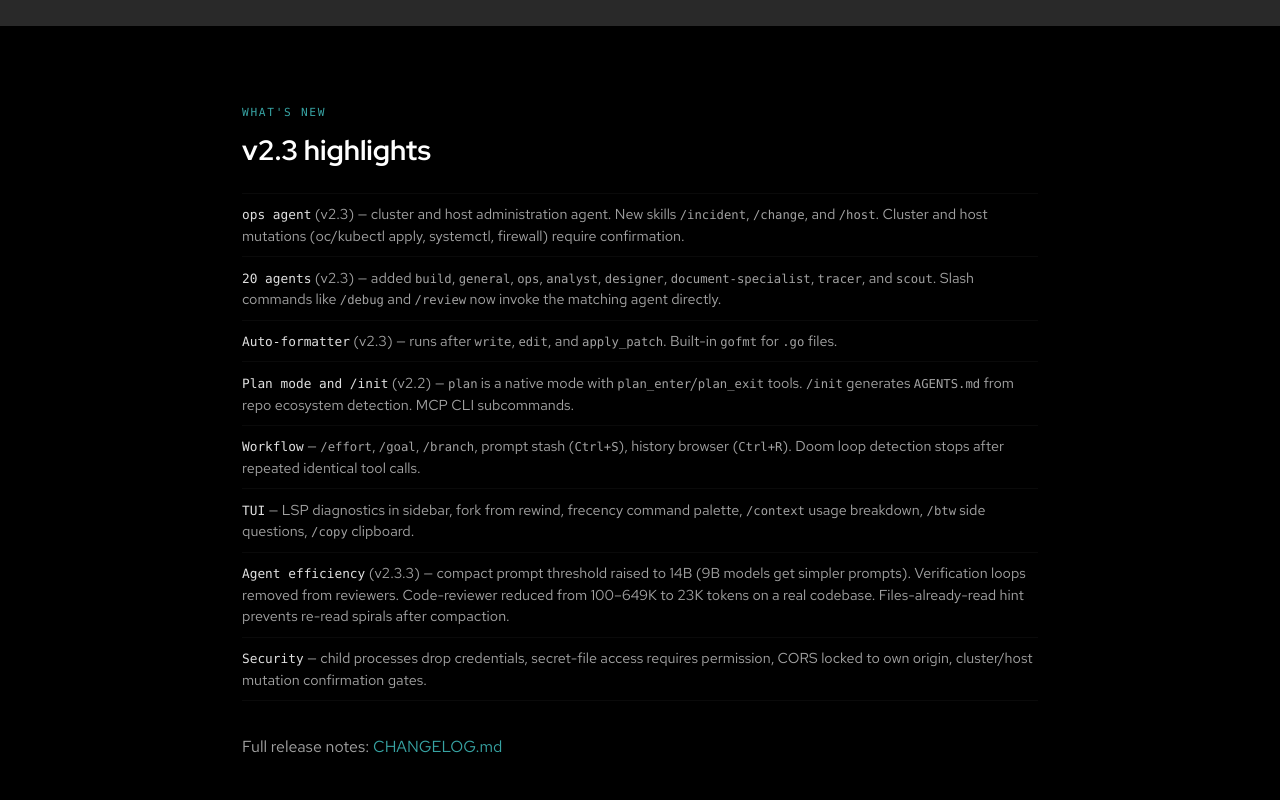
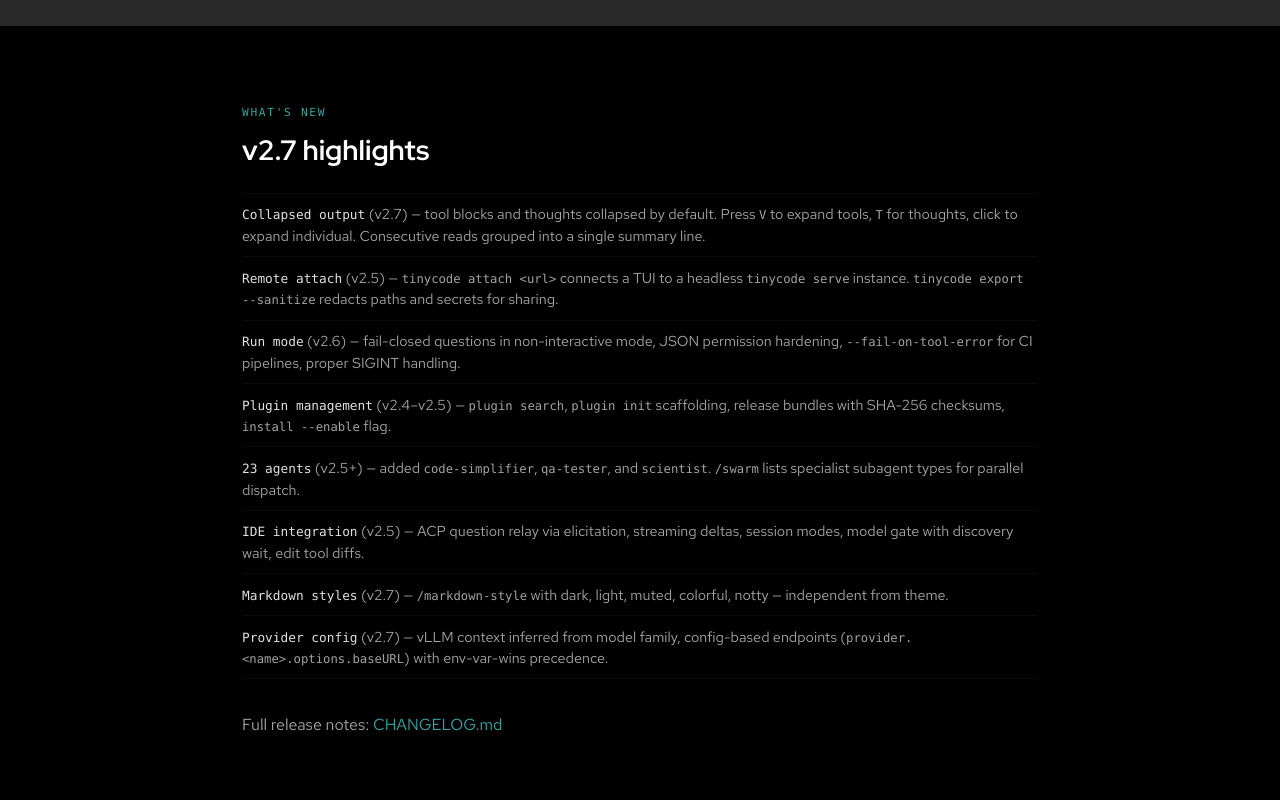
Before and after one commit to bobbyjohnstx/bobbyjohnstx.github.io, a plain HTML site: page tinycode.html in a window 1280 px wide. Shown: the part 980-1780 px from the top of the page. Drawn offline with Linux system fonts and the light colour scheme; a web font is replaced by a local one.

Commit message:
feat(tinycode): update for v2.7 — collapsed output, remote attach, 23 agents
Update What's New to v2.7 highlights: collapsed tool/thought blocks,
remote attach, run mode hardening, plugin management, markdown styles,
provider config. Agent grid updated with code-simplifier, qa-tester,
scientist. Plugin list reflects current codebase composition with new
Diagnostics category. index.html adds lightwell-python and
lightwell-java repos, fixes tinycode star count.

Co-Authored-By: Claude Opus 4.6 (1M context) <noreply@anthropic.com>

```diff
--- a/tinycode.html
+++ b/tinycode.html
@@ -394,16 +394,16 @@
     <section class="sec">
       <div class="container">
         <div class="sec-label">What's New</div>
-        <h2 class="sec-title">v2.3 highlights</h2>
+        <h2 class="sec-title">v2.7 highlights</h2>
         <ul class="details">
-          <li><span class="dt">ops agent</span> (v2.3) &mdash; cluster and host administration agent. New skills <code>/incident</code>, <code>/change</code>, and <code>/host</code>. Cluster and host mutations (oc/kubectl apply, systemctl, firewall) require confirmation.</li>
-          <li><span class="dt">20 agents</span> (v2.3) &mdash; added <code>build</code>, <code>general</code>, <code>ops</code>, <code>analyst</code>, <code>designer</code>, <code>document-specialist</code>, <code>tracer</code>, and <code>scout</code>. Slash commands like <code>/debug</code> and <code>/review</code> now invoke the matching agent directly.</li>
-          <li><span class="dt">Auto-formatter</span> (v2.3) &mdash; runs after <code>write</code>, <code>edit</code>, and <code>apply_patch</code>. Built-in <code>gofmt</code> for <code>.go</code> files.</li>
-          <li><span class="dt">Plan mode and /init</span> (v2.2) &mdash; <code>plan</code> is a native mode with <code>plan_enter</code>/<code>plan_exit</code> tools. <code>/init</code> generates <code>AGENTS.md</code> from repo ecosystem detection. MCP CLI subcommands.</li>
-          <li><span class="dt">Workflow</span> &mdash; <code>/effort</code>, <code>/goal</code>, <code>/branch</code>, prompt stash (<code>Ctrl+S</code>), history browser (<code>Ctrl+R</code>). Doom loop detection stops after repeated identical tool calls.</li>
-          <li><span class="dt">TUI</span> &mdash; LSP diagnostics in sidebar, fork from rewind, frecency command palette, <code>/context</code> usage breakdown, <code>/btw</code> side questions, <code>/copy</code> clipboard.</li>
-          <li><span class="dt">Agent efficiency</span> (v2.3.3) &mdash; compact prompt threshold raised to 14B (9B models get simpler prompts). Verification loops removed from reviewers. Code-reviewer reduced from 100&ndash;649K to 23K tokens on a real codebase. Files-already-read hint prevents re-read spirals after compaction.</li>
-          <li><span class="dt">Security</span> &mdash; child processes drop credentials, secret-file access requires permission, CORS locked to own origin, cluster/host mutation confirmation gates.</li>
+          <li><span class="dt">Collapsed output</span> (v2.7) &mdash; tool blocks and thoughts collapsed by default. Press <code>V</code> to expand tools, <code>T</code> for thoughts, click to expand individual. Consecutive reads grouped into a single summary line.</li>
+          <li><span class="dt">Remote attach</span> (v2.5) &mdash; <code>tinycode attach &lt;url&gt;</code> connects a TUI to a headless <code>tinycode serve</code> instance. <code>tinycode export --sanitize</code> redacts paths and secrets for sharing.</li>
+          <li><span class="dt">Run mode</span> (v2.6) &mdash; fail-closed questions in non-interactive mode, JSON permission hardening, <code>--fail-on-tool-error</code> for CI pipelines, proper SIGINT handling.</li>
+          <li><span class="dt">Plugin management</span> (v2.4&ndash;v2.5) &mdash; <code>plugin search</code>, <code>plugin init</code> scaffolding, release bundles with SHA-256 checksums, <code>install --enable</code> flag.</li>
+          <li><span class="dt">23 agents</span> (v2.5+) &mdash; added <code>code-simplifier</code>, <code>qa-tester</code>, and <code>scientist</code>. <code>/swarm</code> lists specialist subagent types for parallel dispatch.</li>
+          <li><span class="dt">IDE integration</span> (v2.5) &mdash; ACP question relay via elicitation, streaming deltas, session modes, model gate with discovery wait, edit tool diffs.</li>
+          <li><span class="dt">Markdown styles</span> (v2.7) &mdash; <code>/markdown-style</code> with dark, light, muted, colorful, notty &mdash; independent from theme.</li>
+          <li><span class="dt">Provider config</span> (v2.7) &mdash; vLLM context inferred from model family, config-based endpoints (<code>provider.&lt;name&gt;.options.baseURL</code>) with env-var-wins precedence.</li>
         </ul>
         <p class="sec-desc" style="margin-top:1.5rem;margin-bottom:0">Full release notes: <a href="https://github.com/bobbyjohnstx/tinycode/blob/main/CHANGELOG.md" target="_blank" rel="noopener">CHANGELOG.md</a></p>
       </div>
@@ -474,15 +474,17 @@ Trace from the HTTP handler to the token validation.</pre>
 
         <h3 class="sub">Key features</h3>
         <ul class="details">
-          <li><span class="dt">Multi-agent orchestration</span> &mdash; <code>/swarm</code> runs parallel agents as goroutines; <code>--plan</code> shows decomposition before dispatch.</li>
+          <li><span class="dt">Collapsed output</span> &mdash; tool blocks and thoughts collapsed by default. <code>V</code> expands all tools, <code>T</code> expands thoughts, click for individual. Consecutive reads grouped into summary lines.</li>
+          <li><span class="dt">Multi-agent orchestration</span> &mdash; <code>/swarm</code> runs parallel agents as goroutines with specialist subagent types (code-reviewer, security-reviewer, test-engineer, architect, debugger); <code>--plan</code> shows decomposition before dispatch.</li>
           <li><span class="dt">Workflow commands</span> &mdash; <code>/effort</code> adjusts reasoning depth, <code>/goal</code> runs autonomous loops until a condition is met, <code>/branch</code> forks conversations.</li>
+          <li><span class="dt">Markdown styles</span> &mdash; <code>/markdown-style</code> with dark, light, muted, colorful, notty &mdash; independent from theme.</li>
           <li><span class="dt">Context awareness</span> &mdash; <code>/context</code> visualizes usage with category breakdown, <code>/btw</code> for side questions, <code>/changes</code> for tinycode-modified files only.</li>
           <li><span class="dt">Extended thinking</span> &mdash; <code>/thinking</code> controls reasoning budget (off/low/medium/high/max).</li>
           <li><span class="dt">Snapshot undo/redo</span> &mdash; <code>/undo</code>, <code>/redo</code>, and <code>/rewind</code> to any earlier conversation turn.</li>
           <li><span class="dt">Built-in tools</span> &mdash; <code>monitor</code> watches background processes, <code>notepad</code> survives compaction, <code>report_findings</code> for structured review output.</li>
           <li><span class="dt">Which-key panel</span> (<code>Ctrl+X</code>) &mdash; floating overlay showing all leader key follow-ups.</li>
-          <li><span class="dt">Frecency command palette</span> &mdash; ranked by usage frequency + recency.</li>
-          <li><span class="dt">Session management</span> &mdash; left sidebar, resume from CLI (<code>-c</code>/<code>-r</code>), archive, HTML export, clipboard copy (<code>/copy</code>).</li>
+          <li><span class="dt">Plugin management</span> &mdash; <code>plugin search</code>, <code>plugin init</code> scaffolding, release bundles with SHA-256 checksums.</li>
+          <li><span class="dt">Session management</span> &mdash; resume from CLI (<code>-c</code>/<code>-r</code>), archive, HTML export, clipboard copy (<code>/copy</code>).</li>
           <li><span class="dt">Hooks</span> &mdash; shell hooks in <code>settings.json</code>; <code>additionalContext</code> injects text into model context.</li>
         </ul>
 
@@ -505,12 +507,14 @@ Trace from the HTTP handler to the token validation.</pre>
         <h2 class="sec-title">Embedded web interface</h2>
         <p class="sec-desc">SolidJS web UI embedded in the binary via <code>go:embed</code>. Same conversation, agent, and tool capabilities as the TUI, served from the built-in HTTP server.</p>
 <pre><span class="p">$</span> tinycode serve    <span class="c"># headless REST + SSE API server</span>
-<span class="p">$</span> tinycode web      <span class="c"># server + web UI</span></pre>
+<span class="p">$</span> tinycode web      <span class="c"># server + web UI</span>
+<span class="p">$</span> tinycode attach <span class="s">http://host:4096</span>  <span class="c"># remote TUI client</span></pre>
         <ul class="details">
-          <li><span class="dt">Non-interactive mode</span> &mdash; <code>tinycode run &lt;prompt&gt;</code> runs a prompt and exits, for scripts and CI.</li>
+          <li><span class="dt">Non-interactive mode</span> &mdash; <code>tinycode run &lt;prompt&gt;</code> runs a prompt and exits. <code>--fail-on-tool-error</code> for CI pipelines, fail-closed question handling, JSON permission hardening.</li>
+          <li><span class="dt">Remote attach</span> &mdash; <code>tinycode attach &lt;url&gt;</code> connects a full TUI to a headless <code>tinycode serve</code> instance.</li>
+          <li><span class="dt">Import / export</span> &mdash; <code>tinycode export --sanitize</code> redacts paths, secrets, and tool args. <code>tinycode import</code> restores session from JSON.</li>
           <li><span class="dt">System prompt override</span> &mdash; <code>--append-system-prompt</code> and <code>--append-system-prompt-file</code> inject custom instructions.</li>
           <li><span class="dt">External editor</span> &mdash; <code>/editor</code> opens <code>$EDITOR</code>; <code>/editor @file</code> edits a file directly.</li>
-          <li><span class="dt">Interactive shell</span> &mdash; <code>/shell</code> drops into a shell session.</li>
         </ul>
       </div>
     </section>
@@ -536,7 +540,7 @@ Trace from the HTTP handler to the token validation.</pre>
     <section class="sec alt">
       <div class="container">
         <div class="sec-label">Agents, Skills &amp; Plugins</div>
-        <h2 class="sec-title">20 agents, 7 skills, 36 plugins</h2>
+        <h2 class="sec-title">23 agents, 7 skills, 36 plugins</h2>
         <p class="sec-desc">Tab cycles <code>build</code>, <code>general</code>, <code>ops</code>, <code>plan</code>, <code>architect</code>, <code>code-reviewer</code>. Models at 14B and under receive compact prompts. Plugins are standalone Go binaries over JSON-RPC.</p>
 
         <h3 class="sub" style="margin-top:0">Built-in agents</h3>
@@ -547,6 +551,7 @@ Trace from the HTTP handler to the token validation.</pre>
           <div class="agent-item"><span class="agent-name">plan</span><br><span class="agent-role">Read-only research &amp; planning</span></div>
           <div class="agent-item"><span class="agent-name">architect</span><br><span class="agent-role">Design and trade-offs</span></div>
           <div class="agent-item"><span class="agent-name">code-reviewer</span><br><span class="agent-role">Severity-rated review</span></div>
+          <div class="agent-item"><span class="agent-name">code-simplifier</span><br><span class="agent-role">Clarity and maintainability</span></div>
           <div class="agent-item"><span class="agent-name">debugger</span><br><span class="agent-role">Root-cause analysis</span></div>
           <div class="agent-item"><span class="agent-name">executor</span><br><span class="agent-role">Scoped code changes</span></div>
           <div class="agent-item"><span class="agent-name">analyst</span><br><span class="agent-role">Acceptance criteria</span></div>
@@ -555,6 +560,8 @@ Trace from the HTTP handler to the token validation.</pre>
           <div class="agent-item"><span class="agent-name">document-specialist</span><br><span class="agent-role">External docs &amp; references</span></div>
           <div class="agent-item"><span class="agent-name">explore</span><br><span class="agent-role">Fast codebase search</span></div>
           <div class="agent-item"><span class="agent-name">git-master</span><br><span class="agent-role">Commits, rebase, history</span></div>
+          <div class="agent-item"><span class="agent-name">qa-tester</span><br><span class="agent-role">Interactive CLI testing</span></div>
+          <div class="agent-item"><span class="agent-name">scientist</span><br><span class="agent-role">Data analysis &amp; research</span></div>
           <div class="agent-item"><span class="agent-name">scout</span><br><span class="agent-role">Upstream dependency source</span></div>
           <div class="agent-item"><span class="agent-name">security-reviewer</span><br><span class="agent-role">OWASP Top 10, CVEs</span></div>
           <div class="agent-item"><span class="agent-name">test-engineer</span><br><span class="agent-role">Tests and TDD</span></div>
@@ -578,11 +585,13 @@ Trace from the HTTP handler to the token validation.</pre>
         <h3 class="sub">Plugins</h3>
         <p class="note">36 built-in plugins ship as standalone Go binaries. Build custom plugins with the Go SDK in <code>pkg/plugin/</code>. See <a href="https://github.com/bobbyjohnstx/tinycode/blob/main/docs/plugin-development.md" target="_blank" rel="noopener">docs/plugin-development.md</a>.</p>
         <ul class="details">
-          <li><span class="dt">General</span> &mdash; log-sanitizer, safety-net, code-review, command-inject, context-pruning, handoff, notify, pilot, snippets, telemetry, web-search, cluster-ops</li>
-          <li><span class="dt">OpenShift</span> &mdash; ocp-oauth, ocp-context-injection, ocp-obs-metrics, ocp-obs-logging</li>
-          <li><span class="dt">Ansible</span> &mdash; aap-bridge, eda-events</li>
-          <li><span class="dt">RHOAI</span> &mdash; rhoai-serving, rhoai-pipelines, rhoai-mlflow, rhoai-experiment-tracker, rhoai-eval-trustyai, rhoai-mcp-bridge</li>
+          <li><span class="dt">Built-in</span> &mdash; code-review, context-pruning, handoff, notify</li>
+          <li><span class="dt">General</span> &mdash; log-sanitizer, safety-net, pilot, telemetry, wiki</li>
+          <li><span class="dt">OpenShift</span> &mdash; ocp-context-injection, ocp-obs-metrics, ocp-obs-logging, ocp-must-gather, ocp-odf, ocp-virt</li>
+          <li><span class="dt">Ansible</span> &mdash; aap-bridge</li>
+          <li><span class="dt">RHOAI</span> &mdash; rhoai-serving, rhoai-pipelines, rhoai-mlflow</li>
           <li><span class="dt">Platform</span> &mdash; satellite, quay, rhdh, tekton, rhacm, rhacs, rh-api-catalog, rh-dev-content, rh-ecosystem-catalog, rhdp-provisioner, container-linter, lightwell</li>
+          <li><span class="dt">Diagnostics</span> &mdash; audit-logs, etcd-diag, ingress-inspect, insights, semgrep</li>
         </ul>
       </div>
     </section>
@@ -689,7 +698,7 @@ Trace from the HTTP handler to the token validation.</pre>
         <div class="eco-grid">
           <div class="eco-item">
             <div class="eco-name"><a href="https://github.com/bobbyjohnstx/tinycode" target="_blank" rel="noopener">tinycode</a></div>
-            <div class="eco-desc">Single Go binary. TUI, embedded HTTP server + web UI, 20 agents, 7 skills, 36 built-in plugins, Go plugin SDK.</div>
+            <div class="eco-desc">Single Go binary. TUI, embedded HTTP server + web UI, 23 agents, 7 skills, 36 built-in plugins, Go plugin SDK.</div>
           </div>
           <div class="eco-item">
             <div class="eco-name"><a href="https://github.com/bobbyjohnstx/tinycode-container" target="_blank" rel="noopener">tinycode-container</a></div>
```
Also changed, not shown: index.html (+23 -1 lines).
